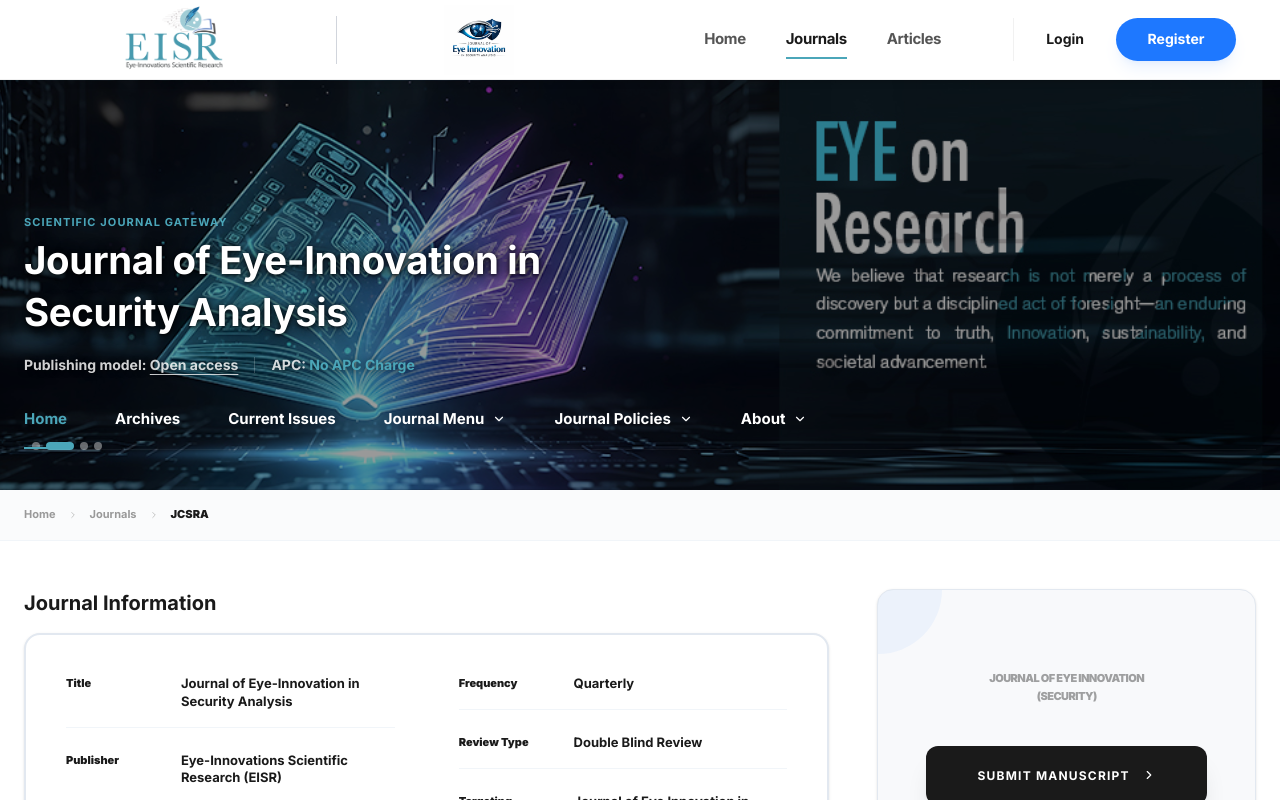
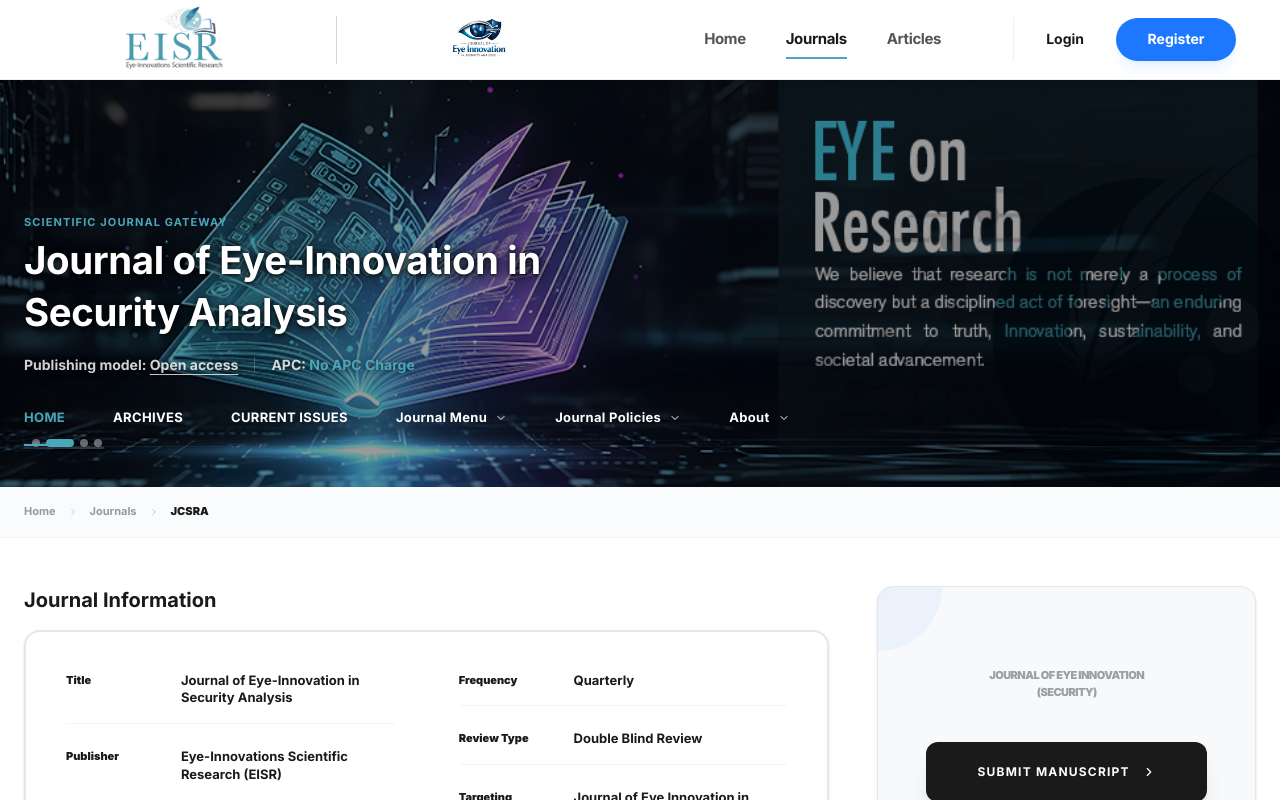
Before and after one commit to razaalikarimi/ipp, a Next.js app: page /journals/jcsra in a window 1280 px wide. Shown: the top 800 px of the page. Built offline with nearby package versions, Linux system fonts and the light colour scheme.

Commit message:
Remove icons from journal dropdowns, maintain professional compact design

```diff
--- a/src/components/JournalHero.js
+++ b/src/components/JournalHero.js
@@ -1,7 +1,6 @@
-
 'use client';
 import Link from 'next/link';
-import { ChevronDown, LayoutDashboard, User } from 'lucide-react';
+import { ChevronDown } from 'lucide-react';
 import { useState, useEffect } from 'react';
 import { journalMenuItems, journalPolicyItems, journalAboutItems } from '@/lib/data';
 
@@ -94,7 +93,7 @@
         </div>
 
         {/* Navigation Bar */}
-        <div className="flex flex-wrap gap-x-6 md:gap-x-12 gap-y-4 border-b border-white/5 pb-0 text-[15px] font-bold">
+        <div className="flex flex-wrap gap-x-6 md:gap-x-12 gap-y-4 border-b border-white/5 pb-0 text-[13px] font-bold uppercase tracking-wide">
           <Link
             href={`/journals/${journal.slug}`}
             className={`pb-4 border-b-2 transition-all ${isActive('home') ? 'border-[#4BA6B9] text-[#4BA6B9]' : 'border-transparent hover:border-white'}`}
@@ -114,71 +113,45 @@
             Current Issues
           </Link>
 
-          {/* Journal Menu Dropdown */}
+          {/* Flipkart Style Dropdowns */}
+          {[
+            { id: 'menu', name: 'Journal Menu', items: journalMenuItems },
+            { id: 'policies', name: 'Journal Policies', items: journalPolicyItems },
+            { id: 'about', name: 'About', items: journalAboutItems }
+          ].map((dropdown) => (
             <div
+              key={dropdown.id}
               className="relative group"
-            onMouseEnter={() => setActiveDropdown('menu')}
+              onMouseEnter={() => setActiveDropdown(dropdown.id)}
               onMouseLeave={() => setActiveDropdown(null)}
             >
-            <button className={`flex items-center gap-2 pb-4 px-4 -mx-4 border-b-2 transition-all ${activeDropdown === 'menu' ? 'bg-[#1e78ff] border-transparent' : 'border-transparent hover:border-white'}`}>
-              Journal Menu <ChevronDown size={14} className={activeDropdown === 'menu' ? 'rotate-180 transition-transform' : 'transition-transform'} />
+              <button className={`flex items-center gap-2 pb-4 px-4 -mx-4 border-b-2 transition-all ${activeDropdown === dropdown.id ? 'border-[#4BA6B9] text-[#4BA6B9]' : 'border-transparent hover:border-white'}`}>
+                {dropdown.name} <ChevronDown size={12} className={activeDropdown === dropdown.id ? 'rotate-180 transition-transform' : 'transition-transform'} />
               </button>
-            <div className={`absolute top-full left-0 w-72 bg-white shadow-2xl border border-[#E2E8F0] py-0 rounded-b-xl z-[200] transition-all duration-300 ${activeDropdown === 'menu' ? 'opacity-100 translate-y-0' : 'opacity-0 translate-y-4 pointer-events-none'}`}>
-              {journalMenuItems.map(item => (
+              <div className={`absolute top-[calc(100%-2px)] left-0 min-w-[240px] bg-white rounded-lg shadow-2xl border border-[#F1F1F1] overflow-hidden z-[200] transition-all duration-300 origin-top ${activeDropdown === dropdown.id ? 'opacity-100 scale-100 translate-y-0' : 'opacity-0 scale-95 -translate-y-2 pointer-events-none'}`}>
+                <div className="px-6 py-3 bg-[#F8FAFC] border-b border-[#F1F5F9]">
+                  <span className="text-[11px] font-black text-[#555] uppercase tracking-[0.1em]">{dropdown.name}</span>
+                </div>
+                <div className="py-2 max-h-[70vh] overflow-y-auto custom-scrollbar">
+                  {dropdown.items.map(item => {
+                    const href = dropdown.id === 'about'
+                      ? (item.slug === 'contact' ? '/contact' : item.slug === 'about' ? `/journals/${journal.slug}/about` : `/policies/${item.slug}`)
+                      : (dropdown.id === 'policies' ? `/policies/${item.slug}?journal=${journal.id}` : `/journals/${journal.slug}/${item.slug}`);
+
+                    return (
                       <Link
-                  key={item.name}
-                  href={`/journals/${journal.slug}/${item.slug}`}
-                  className="block px-8 py-5 text-[15px] font-bold text-[#1A1A1A] hover:bg-[#F8FBFF] hover:text-[#4BA6B9] transition-all border-b border-[#F1F5F9] last:border-0"
+                        key={item.slug}
+                        href={href}
+                        className="flex items-center px-6 py-3 text-[13px] font-semibold text-[#374151] hover:bg-[#F1F8FF] hover:text-[#4BA6B9] transition-all border-l-4 border-transparent hover:border-[#4BA6B9] whitespace-nowrap"
                       >
                         {item.name}
                       </Link>
-              ))}
+                    );
+                  })}
                 </div>
               </div>
-
-          {/* Journal Policies Dropdown */}
-          <div
-            className="relative group"
-            onMouseEnter={() => setActiveDropdown('policies')}
-            onMouseLeave={() => setActiveDropdown(null)}
-          >
-            <button className={`flex items-center gap-2 pb-4 px-4 -mx-4 border-b-2 transition-all ${activeDropdown === 'policies' ? 'bg-[#1e78ff] border-transparent' : 'border-transparent hover:border-white'}`}>
-              Journal Policies <ChevronDown size={14} className={activeDropdown === 'policies' ? 'rotate-180 transition-transform' : 'transition-transform'} />
-            </button>
-            <div className={`absolute top-full left-0 w-[320px] bg-white shadow-2xl border border-[#E2E8F0] py-0 rounded-b-xl z-[200] transition-all duration-300 ${activeDropdown === 'policies' ? 'opacity-100 translate-y-0' : 'opacity-0 translate-y-4 pointer-events-none'}`}>
-              {journalPolicyItems.map(item => (
-                <Link
-                  key={item.name}
-                  href={`/policies/${item.slug}?journal=${journal.id}`}
-                  className="block px-8 py-5 text-[15px] font-bold text-[#1A1A1A] hover:bg-[#F8FBFF] hover:text-[#4BA6B9] transition-all border-b border-[#F1F5F9] last:border-0"
-                >
-                  {item.name}
-                </Link>
+            </div>
           ))}
-            </div>
-          </div>
-
-          {/* About Dropdown */}
-          <div
-            className="relative group"
-            onMouseEnter={() => setActiveDropdown('about')}
-            onMouseLeave={() => setActiveDropdown(null)}
-          >
-            <button className={`flex items-center gap-2 pb-4 px-4 -mx-4 border-b-2 transition-all ${activeDropdown === 'about' ? 'bg-[#1e78ff] border-transparent' : 'border-transparent hover:border-white'}`}>
-              About <ChevronDown size={14} className={activeDropdown === 'about' ? 'rotate-180 transition-transform' : 'transition-transform'} />
-            </button>
-            <div className={`absolute top-full left-0 w-64 bg-white shadow-2xl border border-[#E2E8F0] py-0 rounded-b-xl z-[200] transition-all duration-300 ${activeDropdown === 'about' ? 'opacity-100 translate-y-0' : 'opacity-0 translate-y-4 pointer-events-none'}`}>
-              {journalAboutItems.map(item => (
-                <Link
-                  key={item.slug}
-                  href={item.slug === 'contact' ? '/contact' : item.slug === 'about' ? `/journals/${journal.slug}/about` : `/policies/${item.slug}`}
-                  className="block px-8 py-5 text-[15px] font-bold text-[#1A1A1A] hover:bg-[#F8FBFF] hover:text-[#4BA6B9] transition-all border-b border-[#F1F5F9] last:border-0"
-                >
-                  {item.name}
-                </Link>
-              ))}
-            </div>
-          </div>
         </div>
       </div>
     </section>
```
Also changed, not shown: src/lib/data.js. Lines whose indentation alone changed are shown as unchanged.
